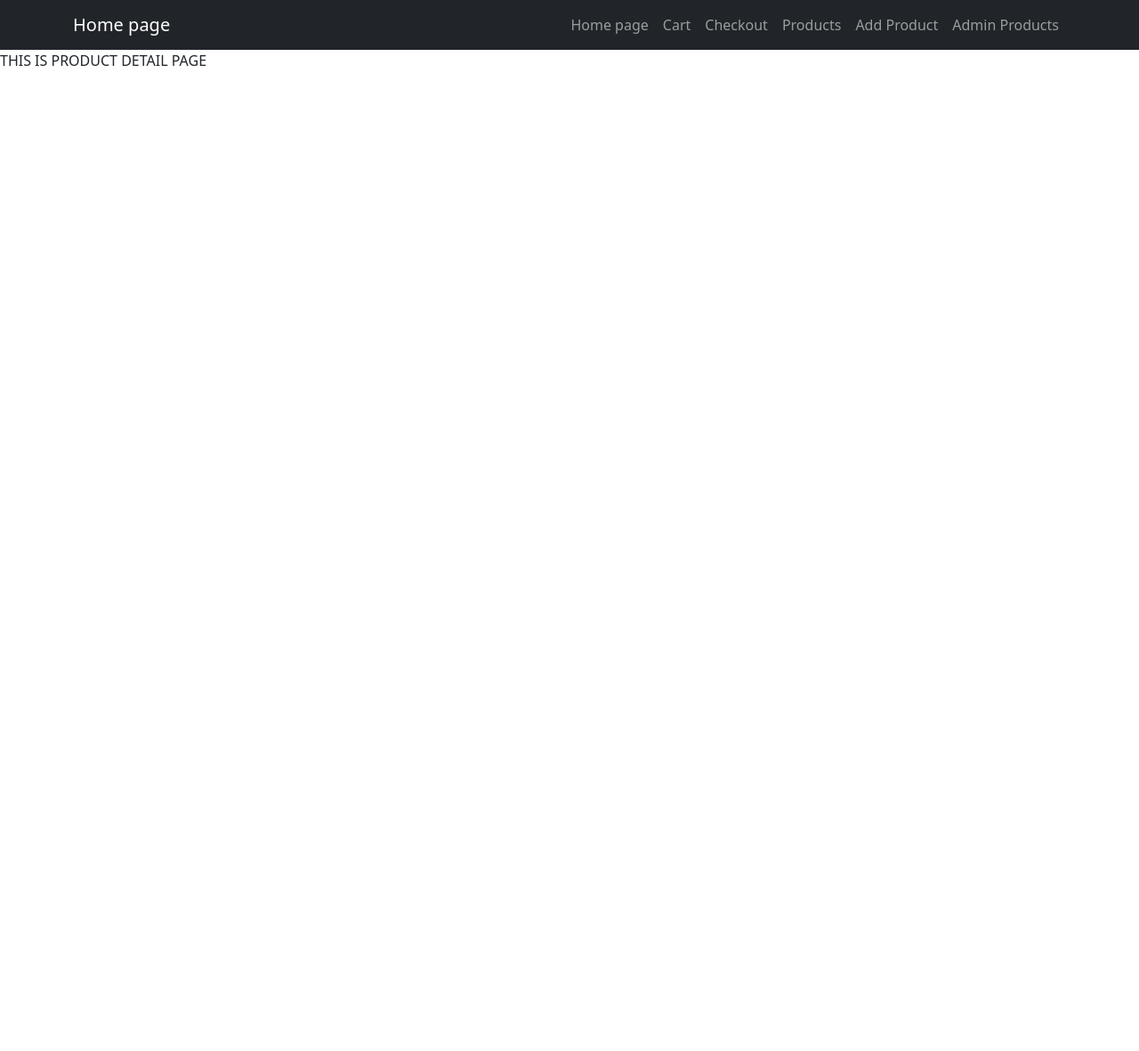
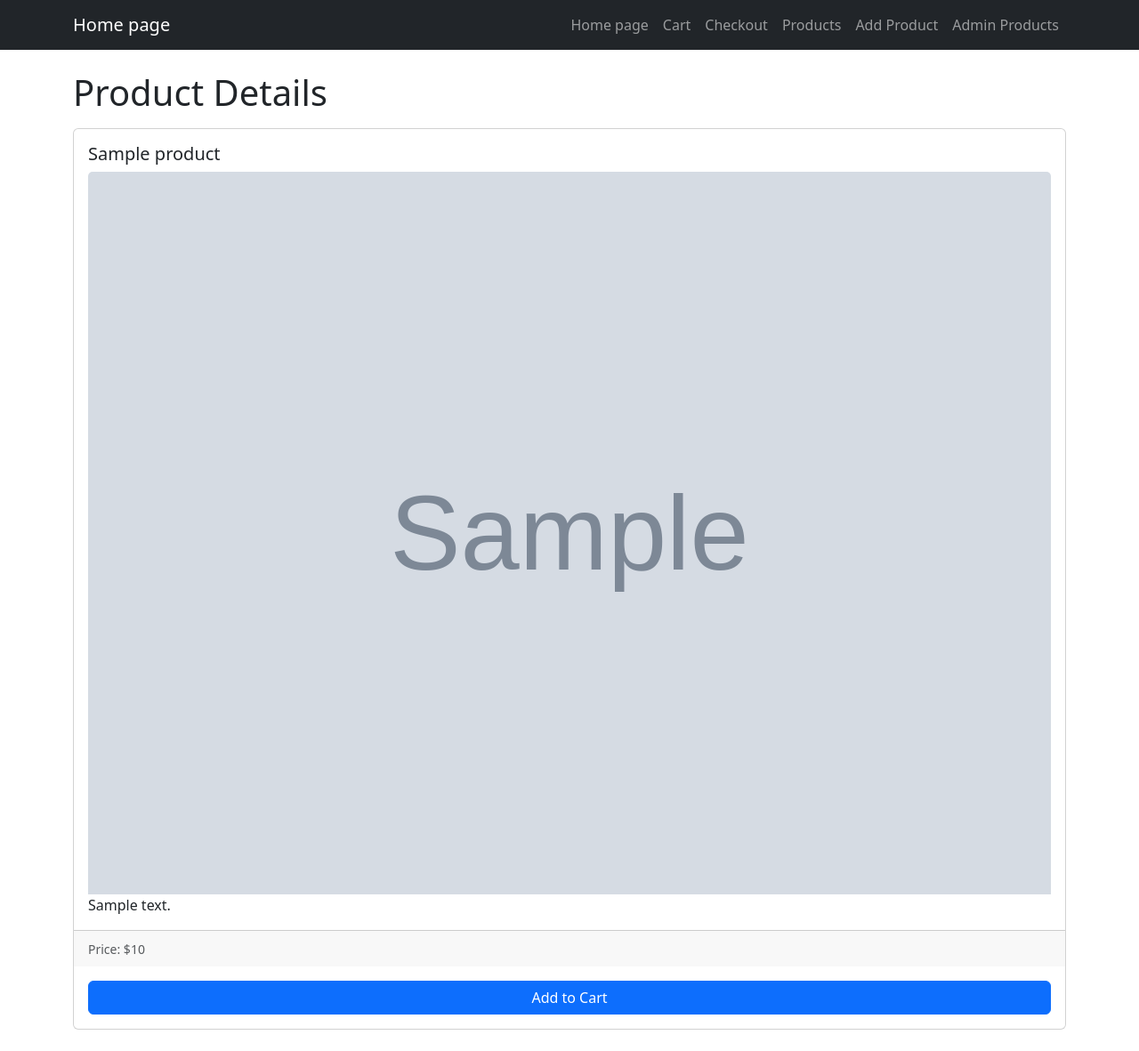
Before and after one commit to MrWhoBird/nodejs-shop-project, a Node server app: template views/shop/product-detail.ejs in a window 1280 px wide. Shown: the whole page at 89% size. Before the commit the page ends 74 px from the top, so only its background shows below. Run offline with Node 20, Linux system fonts and the light colour scheme; the template is opened without the code that fills it: most values are stand-ins (such as "Sample title", 1, 10 or a date in 2020); grey boxes marked "Sample" are stand-in pictures; some libraries are stand-ins or nearby versions.

Commit message:
sending product id as a query parameter

```diff
--- a/data/products.json
+++ b/data/products.json
@@ -1 +1 @@
-[{"id":"1783628561184","title":"eee","pictureUrl":"https://imgs.search.brave.com/5Zyfbm0bh2hBnyJKIOR9dsX2ap489BCpEXqWT5StNIk/rs:fit:860:0:0:0/g:ce/aHR0cHM6Ly90aHVt/YnMuZHJlYW1zdGlt/ZS5jb20vYi9sYW5k/c2NhcGUtd2lsZC1i/aXpvbi1maWVsZC1w/cmFpcmllLWdyZWVu/LXBhbm9yYW1hLW5h/dHVyYWwtc2NlbmUt/dmVjdG9yLTEyMzY0/NzYxMC5qcGc","price":"11","description":"22"},{"id":"1783677704555","title":"1","pictureUrl":"https://imgs.search.brave.com/5Zyfbm0bh2hBnyJKIOR9dsX2ap489BCpEXqWT5StNIk/rs:fit:860:0:0:0/g:ce/aHR0cHM6Ly90aHVt/YnMuZHJlYW1zdGlt/ZS5jb20vYi9sYW5k/c2NhcGUtd2lsZC1i/aXpvbi1maWVsZC1w/cmFpcmllLWdyZWVu/LXBhbm9yYW1hLW5h/dHVyYWwtc2NlbmUt/dmVjdG9yLTEyMzY0/NzYxMC5qcGc","price":"1","description":"1"}]
+[{"id":"1783688387366","title":"222","pictureUrl":"https://imgs.search.brave.com/5Zyfbm0bh2hBnyJKIOR9dsX2ap489BCpEXqWT5StNIk/rs:fit:860:0:0:0/g:ce/aHR0cHM6Ly90aHVt/YnMuZHJlYW1zdGlt/ZS5jb20vYi9sYW5k/c2NhcGUtd2lsZC1i/aXpvbi1maWVsZC1w/cmFpcmllLWdyZWVu/LXBhbm9yYW1hLW5h/dHVyYWwtc2NlbmUt/dmVjdG9yLTEyMzY0/NzYxMC5qcGc","price":"222","description":"222"},{"id":"1783688697016","title":"555","pictureUrl":"https://imgs.search.brave.com/5Zyfbm0bh2hBnyJKIOR9dsX2ap489BCpEXqWT5StNIk/rs:fit:860:0:0:0/g:ce/aHR0cHM6Ly90aHVt/YnMuZHJlYW1zdGlt/ZS5jb20vYi9sYW5k/c2NhcGUtd2lsZC1i/aXpvbi1maWVsZC1w/cmFpcmllLWdyZWVu/LXBhbm9yYW1hLW5h/dHVyYWwtc2NlbmUt/dmVjdG9yLTEyMzY0/NzYxMC5qcGc","price":"666","description":"666"}]
--- a/models/product.js
+++ b/models/product.js
@@ -42,6 +42,11 @@ class Product {
         const updatedProducts = products.filter(product => product.id !== id);
         fs.writeFileSync(productsFilePath, JSON.stringify(updatedProducts));
     }
+
+    static findById(id) {
+        const products = getProductsFromFile();
+        return products.find(product => product.id === id);
+    }
 }
 
 export default Product;
--- a/routes/shopRoutes.js
+++ b/routes/shopRoutes.js
@@ -16,5 +16,6 @@ router.get('/', shopController.getHomePage);
 router.get('/cart', shopController.getCartPage);
 router.get('/checkout', shopController.getCheckoutPage);
 router.get('/product-list', shopController.getProductListPage);
+router.get('/product-detail', shopController.getProductDetailPage);
 
 export default router;
--- a/views/shop/product-detail.ejs
+++ b/views/shop/product-detail.ejs
@@ -4,7 +4,29 @@
 
     <body>
         <%- include('../includes/navigation.ejs') %>
-            THIS IS PRODUCT DETAIL PAGE
+            <main class="container py-4">
+                <h1 class="mb-3">Product Details</h1>
+                <% if (product) { %>
+                    <div class="card h-100">
+                        <div class="card-body">
+                            <h5 class="card-title">
+                                <%= product.title %>
+                            </h5>
+                            <img src="<%= product.pictureUrl %>" class="card-img-top"
+                                alt="<%= product.title %>">
+                            <p class="card-text">
+                                <%= product.description %>
+                            </p>
+                        </div>
+                        <div class="card-footer">
+                            <small class="text-muted">Price: $<%= product.price %></small>
+                        </div>
+                        <button class="btn btn-primary m-3">Add to Cart</button>
+                    </div>
+                <% } else { %>
+                    <p class="text-muted">Product not found.</p>
+                <% } %>
+            </main>
     </body>
 
 </html>
```
Also changed, not shown: controllers/shopController.js (+14 -1 lines), views/shop/product-list.ejs (+8 -0 lines).
